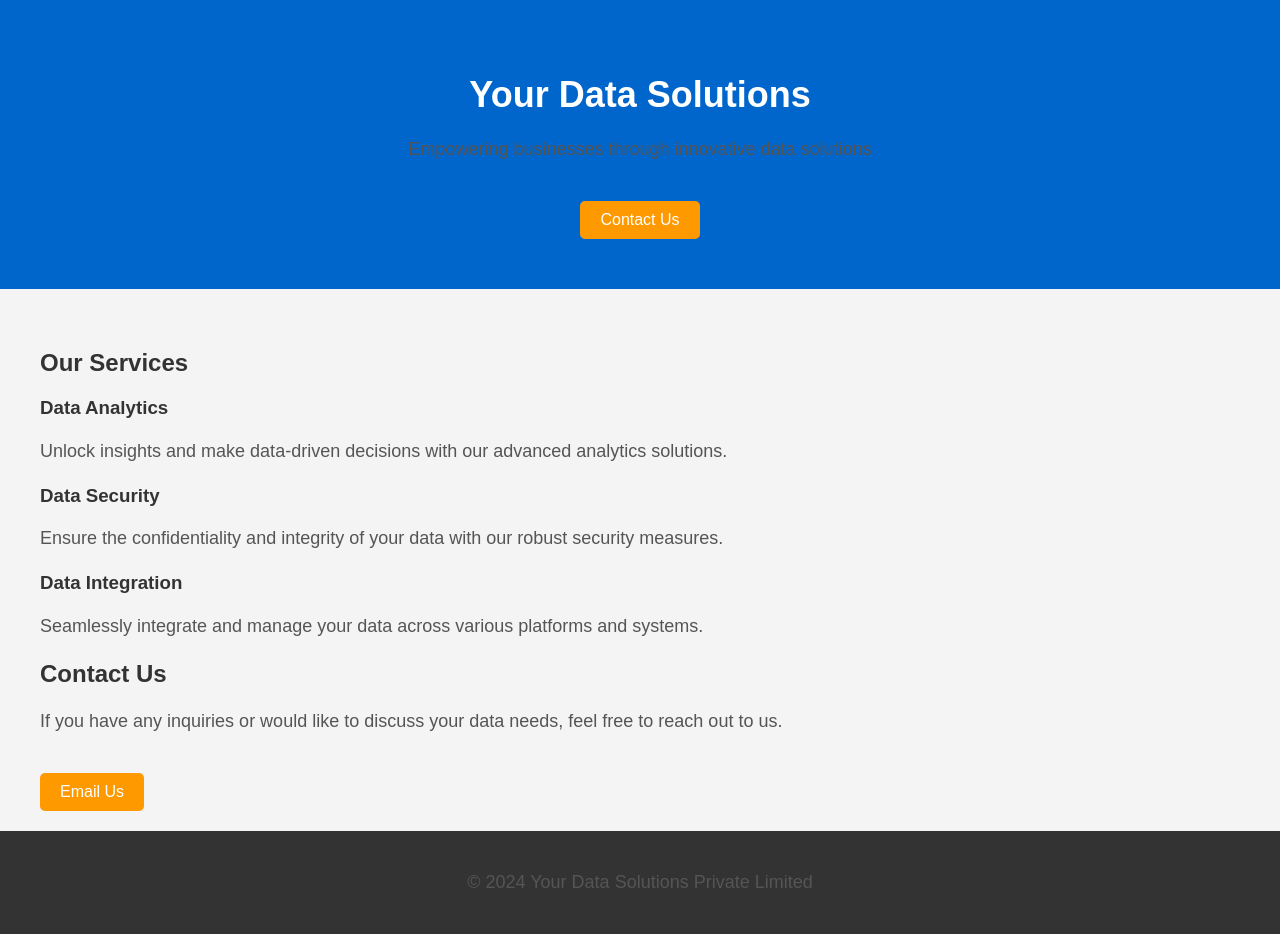
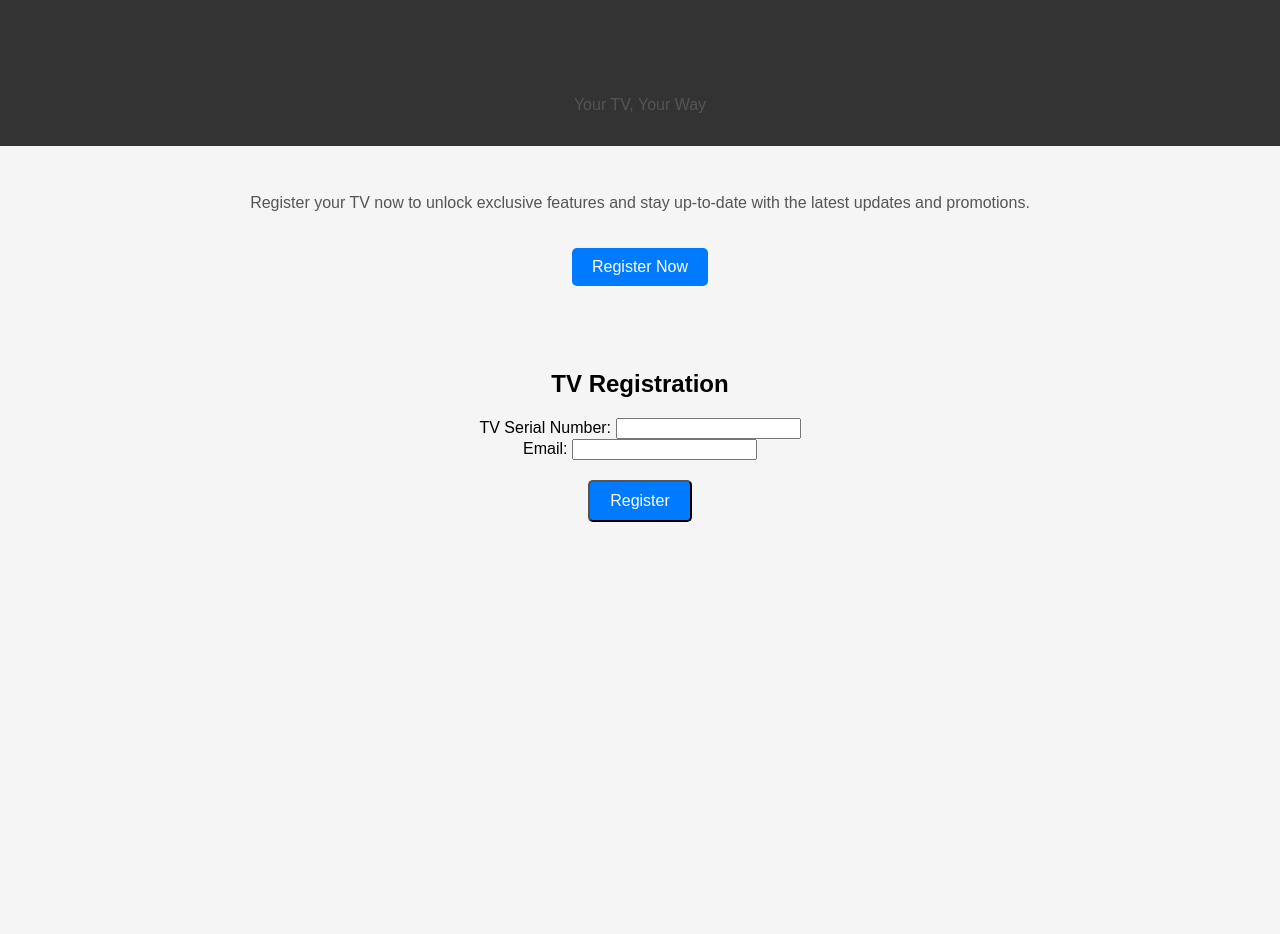
Before and after one commit to new-website465/website1, a plain HTML site: page index.html in a window 1280 px wide. After the commit the page ends 800 px from the top, so only its background shows below. Drawn offline with Linux system fonts and the light colour scheme.

Commit message:
Update index.html

```diff
--- a/index.html
+++ b/index.html
@@ -1,7 +1,6 @@
 <!DOCTYPE html>
 <html lang="en">
-
-<!-- Google tag (gtag.js) -->
+<head>
 <script async src="https://www.googletagmanager.com/gtag/js?id=AW-11476624475">
 </script>
 <script>
@@ -11,108 +10,77 @@
 
   gtag('config', 'AW-11476624475');
 </script>
-
-<head>
     <meta charset="UTF-8">
     <meta name="viewport" content="width=device-width, initial-scale=1.0">
-    <title>Your Data Solutions</title>
+    <title>Register My TV - Your TV, Your Way</title>
     <style>
         body {
             font-family: 'Arial', sans-serif;
             margin: 0;
             padding: 0;
-            background-color: #f4f4f4;
+            background-color: #f5f5f5;
+        }
+
+        header {
+            background-color: #333;
+            color: #fff;
+            text-align: center;
+            padding: 1em;
+        }
+
+        section {
+            text-align: center;
+            padding: 2em;
+        }
+
+        h1 {
             color: #333;
         }
 
-        .container {
-            max-width: 1200px;
-            margin: 0 auto;
-            padding: 20px;
-        }
-
-        header {
-            text-align: center;
-            padding: 50px 0;
-            background-color: #0066cc;
-            color: #fff;
-        }
-
-        h1 {
-            font-size: 36px;
-            margin-bottom: 20px;
-        }
-
         p {
-            font-size: 18px;
             color: #555;
-            line-height: 1.5;
         }
 
         .cta-button {
             display: inline-block;
             padding: 10px 20px;
             margin-top: 20px;
-            background-color: #ff9900;
+            background-color: #007bff;
             color: #fff;
             text-decoration: none;
             font-size: 16px;
             border-radius: 5px;
         }
 
-        .services {
-            margin-top: 40px;
-        }
-
-        .service-item {
-            margin-bottom: 20px;
-        }
-
-        footer {
-            background-color: #333;
-            color: #fff;
-            text-align: center;
-            padding: 20px 0;
+        .cta-button:hover {
+            background-color: #0056b3;
         }
     </style>
 </head>
-
 <body>
 
     <header>
-        <h1>Your Data Solutions</h1>
-        <p>Empowering businesses through innovative data solutions</p>
-        <a href="#contact" class="cta-button">Contact Us</a>
+        <h1>Register My TV</h1>
+        <p>Your TV, Your Way</p>
     </header>
 
-    <div class="container">
-        <section class="services">
-            <h2>Our Services</h2>
-            <div class="service-item">
-                <h3>Data Analytics</h3>
-                <p>Unlock insights and make data-driven decisions with our advanced analytics solutions.</p>
-            </div>
-            <div class="service-item">
-                <h3>Data Security</h3>
-                <p>Ensure the confidentiality and integrity of your data with our robust security measures.</p>
-            </div>
-            <div class="service-item">
-                <h3>Data Integration</h3>
-                <p>Seamlessly integrate and manage your data across various platforms and systems.</p>
-            </div>
-        </section>
+    <section>
+        <p>Register your TV now to unlock exclusive features and stay up-to-date with the latest updates and promotions.</p>
+        <a href="#registration-form" class="cta-button">Register Now</a>
+    </section>
 
-        <section id="contact">
-            <h2>Contact Us</h2>
-            <p>If you have any inquiries or would like to discuss your data needs, feel free to reach out to us.</p>
-            <a href="mailto:info@yourdatasolutions.com" class="cta-button">Email Us</a>
-        </section>
-    </div>
-
-    <footer>
-        <p>&copy; 2024 Your Data Solutions Private Limited</p>
-    </footer>
+    <section id="registration-form">
+        <h2>TV Registration</h2>
+        <form action="#" method="post">
+            <label for="tvSerial">TV Serial Number:</label>
+            <input type="text" id="tvSerial" name="tvSerial" required>
+            <br>
+            <label for="email">Email:</label>
+            <input type="email" id="email" name="email" required>
+            <br>
+            <input type="submit" value="Register" class="cta-button">
+        </form>
+    </section>
 
 </body>
-
 </html>
```
